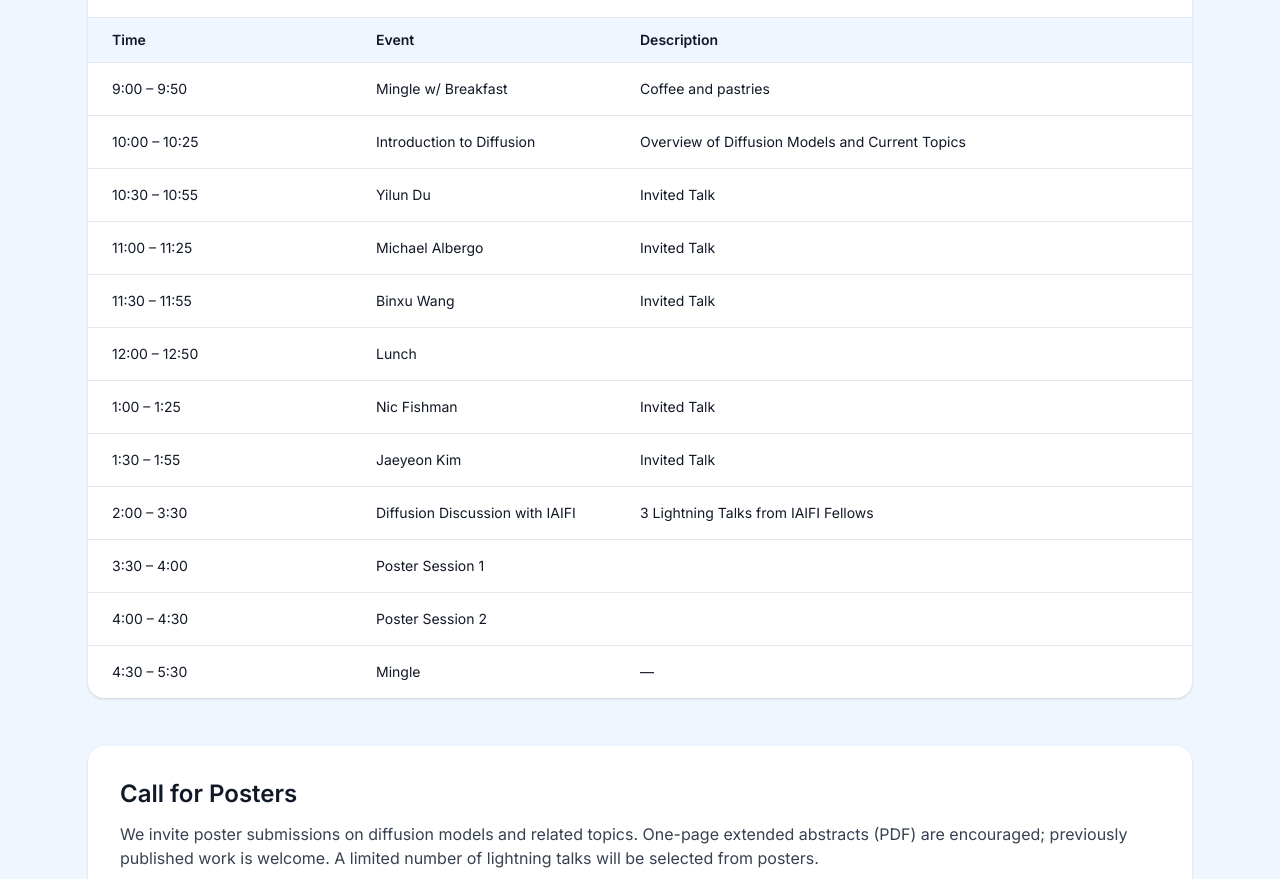
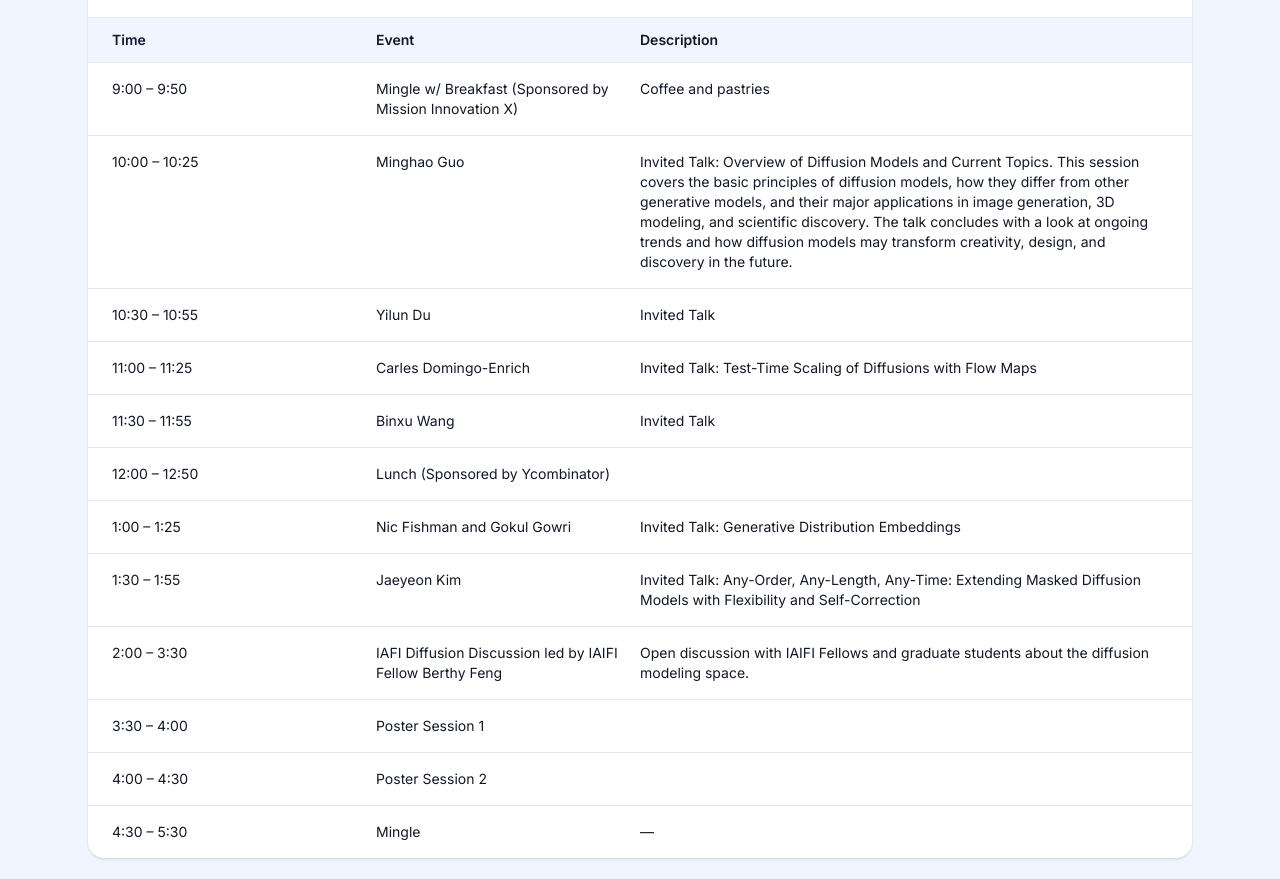
Before and after one commit to bostondiffusionday/bostondiffusionday.github.io, a plain HTML site: page index.html in a window 1280 px wide. Shown: the part 704-1583 px from the top of the page. Drawn offline with nearby package versions, Linux system fonts and the light colour scheme.

Commit message:
Update index.html for the schedule

```diff
--- a/index.html
+++ b/index.html
@@ -96,13 +96,13 @@
           <div class="divide-y divide-gray-200 text-sm">
             <div class="grid grid-cols-12 px-6 py-4 hover:bg-blue-50">
               <div class="col-span-4 sm:col-span-3 font-medium">9:00 – 9:50</div>
-              <div class="col-span-4 sm:col-span-3">Mingle w/ Breakfast</div>
+              <div class="col-span-4 sm:col-span-3">Mingle w/ Breakfast (Sponsored by Mission Innovation X) </div>
               <div class="col-span-4 sm:col-span-6">Coffee and pastries</div>
             </div>
             <div class="grid grid-cols-12 px-6 py-4 hover:bg-blue-50">
               <div class="col-span-4 sm:col-span-3 font-medium">10:00 – 10:25</div>
-              <div class="col-span-4 sm:col-span-3">Introduction to Diffusion</div>
-              <div class="col-span-4 sm:col-span-6">Overview of Diffusion Models and Current Topics</div>
+              <div class="col-span-4 sm:col-span-3">Minghao Guo</div>
+              <div class="col-span-4 sm:col-span-6">Invited Talk: Overview of Diffusion Models and Current Topics. This session covers the basic principles of diffusion models, how they differ from other generative models, and their major applications in image generation, 3D modeling, and scientific discovery. The talk concludes with a look at ongoing trends and how diffusion models may transform creativity, design, and discovery in the future.</div>
             </div>
             <div class="grid grid-cols-12 px-6 py-4 hover:bg-blue-50">
               <div class="col-span-4 sm:col-span-3 font-medium">10:30 – 10:55</div>
@@ -111,8 +111,8 @@
             </div>
             <div class="grid grid-cols-12 px-6 py-4 hover:bg-blue-50">
               <div class="col-span-4 sm:col-span-3 font-medium">11:00 – 11:25</div>
-              <div class="col-span-4 sm:col-span-3">Michael Albergo</div>
-              <div class="col-span-4 sm:col-span-6">Invited Talk</div>
+              <div class="col-span-4 sm:col-span-3">Carles Domingo-Enrich</div>
+              <div class="col-span-4 sm:col-span-6">Invited Talk: Test-Time Scaling of Diffusions with Flow Maps</div>
             </div>
             <div class="grid grid-cols-12 px-6 py-4 hover:bg-blue-50">
               <div class="col-span-4 sm:col-span-3 font-medium">11:30 – 11:55</div>
@@ -121,23 +121,23 @@
             </div>
             <div class="grid grid-cols-12 px-6 py-4 hover:bg-blue-50">
               <div class="col-span-4 sm:col-span-3 font-medium">12:00 – 12:50</div>
-              <div class="col-span-4 sm:col-span-3">Lunch</div>
+              <div class="col-span-4 sm:col-span-3">Lunch (Sponsored by Ycombinator)</div>
               <div class="col-span-4 sm:col-span-6"></div>
             </div>
             <div class="grid grid-cols-12 px-6 py-4 hover:bg-blue-50">
               <div class="col-span-4 sm:col-span-3 font-medium">1:00 – 1:25</div>
-              <div class="col-span-4 sm:col-span-3">Nic Fishman</div>
-              <div class="col-span-4 sm:col-span-6">Invited Talk</div>
+              <div class="col-span-4 sm:col-span-3">Nic Fishman and Gokul Gowri</div>
+              <div class="col-span-4 sm:col-span-6">Invited Talk: Generative Distribution Embeddings</div>
             </div>
             <div class="grid grid-cols-12 px-6 py-4 hover:bg-blue-50">
               <div class="col-span-4 sm:col-span-3 font-medium">1:30 – 1:55</div>
               <div class="col-span-4 sm:col-span-3">Jaeyeon Kim</div>
-              <div class="col-span-4 sm:col-span-6">Invited Talk</div>
+              <div class="col-span-4 sm:col-span-6">Invited Talk: Any-Order, Any-Length, Any-Time: Extending Masked Diffusion Models with Flexibility and Self-Correction</div>
             </div>
             <div class="grid grid-cols-12 px-6 py-4 hover:bg-blue-50">
               <div class="col-span-4 sm:col-span-3 font-medium">2:00 – 3:30</div>
-              <div class="col-span-4 sm:col-span-3">Diffusion Discussion with IAIFI</div>
-              <div class="col-span-4 sm:col-span-6">3 Lightning Talks from IAIFI Fellows</div>
+              <div class="col-span-4 sm:col-span-3">IAFI Diffusion Discussion led by IAIFI Fellow Berthy Feng</div>
+              <div class="col-span-4 sm:col-span-6">Open discussion with IAIFI Fellows and graduate students about the diffusion modeling space.</div>
             </div>
             <div class="grid grid-cols-12 px-6 py-4 hover:bg-blue-50">
               <div class="col-span-4 sm:col-span-3 font-medium">3:30 – 4:00</div>
```
